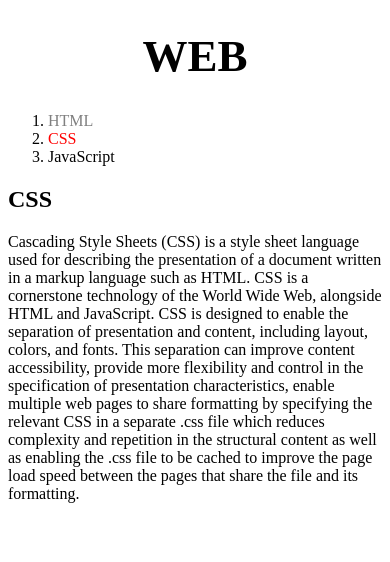
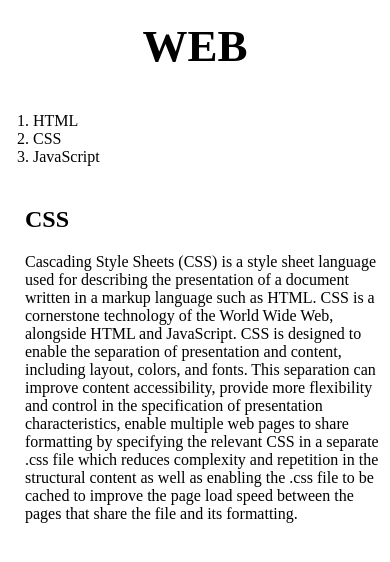
Before and after one commit to leedongmin-dotcom/web1, a plain HTML site: page 2.html in a window 390 px wide. Drawn offline with Linux system fonts and the light colour scheme.

Commit message:
Add files via upload

```diff
--- a/2.html
+++ b/2.html
@@ -4,29 +4,44 @@
   <title>WEB1 - CSS</title>
   <meta charset="utf-8">
 <style>
+  body {margin:0px;}
   a {color:black;text-decoration: none;}
-  h1 {font-size: 45px;text-align: center;}
-  #active{color:red;}
-  .saw{color:gray;}
+  h1 {font-size: 45px;text-align: center;
+      border-bottom: 1px solid gray;
+      margin:0;
+      padding: 20PX;}
+  ol {border-right: 1px solid gray;
+      width:100px;
+      margin:0px;
+      padding:20px;}
+      #grid{display:grid;
+            grid-template-columns: 150px 1fr;}
+      #grid ol {padding-left:33px;}
+      #article{padding-left: 25px;}
+      @media(max-width:800px){
+        #grid{display:block;}
+        ol{
+          border-right: none;}
+        h1 {
+           border-bottom: none;}
+      }
 </style>
 </head>
 <body>
   <h1><a href="index.html">WEB</a></h1>
-  <ol>
-    <li><a href="1.html"class="saw">HTML</font></a></li>
-    <li><a href="2.html"class="saw" id="active">CSS</a></li>
-    <li><a href="3.html">JavaScript</a></li>
-  </ol>
-<!--
-  <h1><a href="index.html"><font color="red">WEB</font></a></h1>
-  <ol>
-    <li><a href="1.html"><font color="red">HTML</font></a></li>
-    <li><a href="2.html"><font color="red">CSS</font></a></li>
-    <li><a href="3.html"><font color="red">JavaScript</font></a></li>
-  </ol>
--->
-  <h2>CSS</h1>
-  <p>Cascading Style Sheets (CSS) is a style sheet language used for describing the presentation of a document written in a markup language such as HTML. CSS is a cornerstone technology of the World Wide Web, alongside HTML and JavaScript.
-CSS is designed to enable the separation of presentation and content, including layout, colors, and fonts. This separation can improve content accessibility, provide more flexibility and control in the specification of presentation characteristics, enable multiple web pages to share formatting by specifying the relevant CSS in a separate .css file which reduces complexity and repetition in the structural content as well as enabling the .css file to be cached to improve the page load speed between the pages that share the file and its formatting.</p>
+  <div id="grid">
+    <ol>
+      <li><a href="1.html">HTML</font></a></li>
+      <li><a href="2.html">CSS</a></li>
+      <li><a href="3.html">JavaScript</a></li>
+    </ol>
+    <div id="article">
+        <h2>CSS</h1>
+        <p>
+          Cascading Style Sheets (CSS) is a style sheet language used for describing the presentation of a document written in a markup language such as HTML. CSS is a cornerstone technology of the World Wide Web, alongside HTML and JavaScript.
+          CSS is designed to enable the separation of presentation and content, including layout, colors, and fonts. This separation can improve content accessibility, provide more flexibility and control in the specification of presentation characteristics, enable multiple web pages to share formatting by specifying the relevant CSS in a separate .css file which reduces complexity and repetition in the structural content as well as enabling the .css file to be cached to improve the page load speed between the pages that share the file and its formatting.
+        </p>
+    </div>
+  </div>
 </body>
 </html>
```
Also changed, not shown: grid.html (added, +20 -0 lines), mediaquery.html (added, +22 -0 lines).
